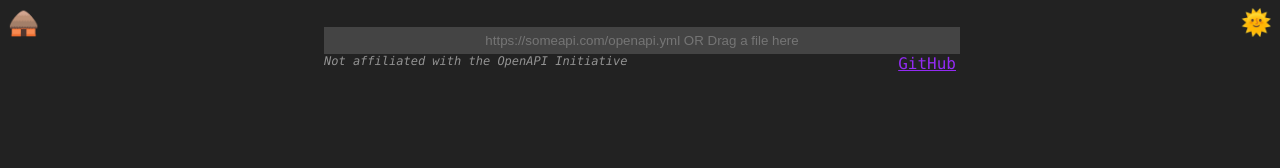
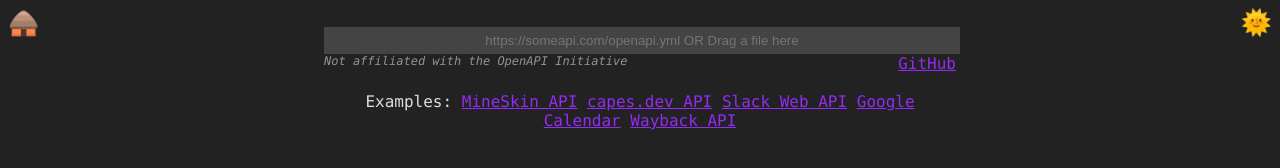
Before and after one commit to InventivetalentDev/openapi-viewer, a website built with webpack: page src/index.html in a window 1280 px wide. Built offline with nearby package versions, Linux system fonts and the light colour scheme.

Commit message:
add some examples

```diff
--- a/src/index.html
+++ b/src/index.html
@@ -35,6 +35,16 @@
             <input id="input" type="url" placeholder="https://someapi.com/openapi.yml OR Drag a file here"><br/>
             <span id="disclaimer">Not affiliated with the OpenAPI Initiative</span>
             <span id="links"><a href="https://github.com/InventivetalentDev/openapi-viewer" target="_blank">GitHub</a></span>
+            <br/>
+            <br/>
+            <div>
+                <span>Examples:</span>
+                <a href="?https://api.mineskin.org/openapi.yml">MineSkin API</a>
+                <a href="?https://api.capes.dev/openapi.yml">capes.dev API</a>
+                <a href="?https://api.apis.guru/v2/specs/slack.com/1.7.0/openapi.json">Slack Web API</a>
+                <a href="?https://api.apis.guru/v2/specs/googleapis.com/calendar/v3/openapi.json">Google Calendar</a>
+                <a href="?https://api.apis.guru/v2/specs/archive.org/wayback/1.0.0/openapi.json">Wayback API</a>
+            </div>
         </div>
         <div id="ui">
             <!-- Swagger UI Container -->
```
